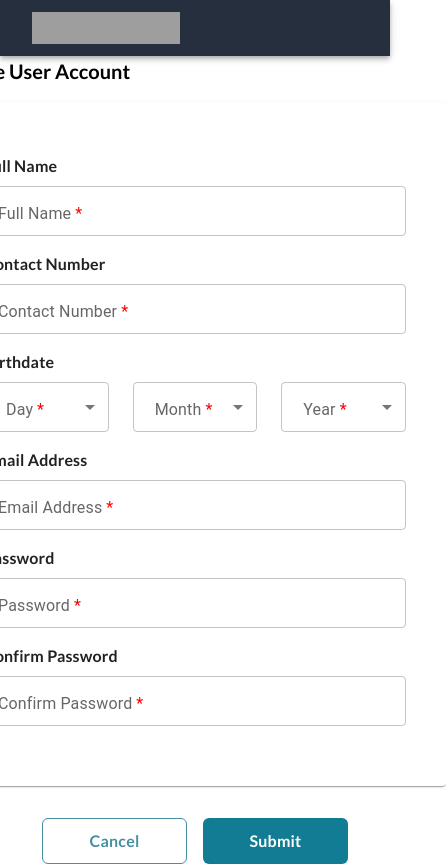
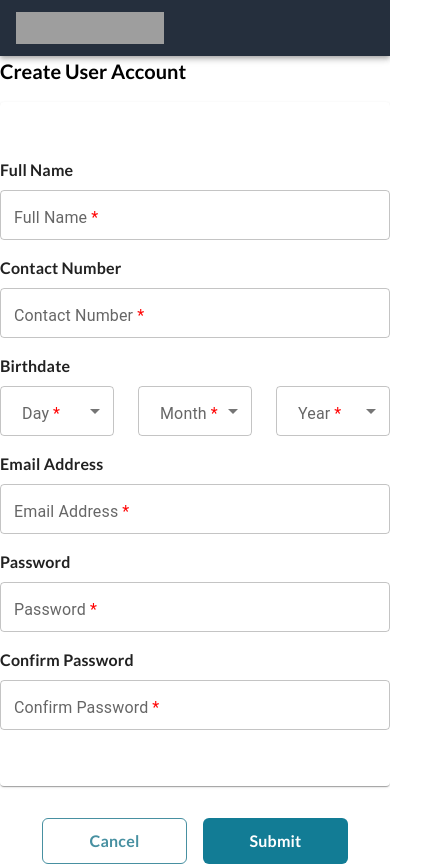
Before and after one commit to steventhomasdev/Account-Creation, a React (Create React App) app: page / in a window 390 px wide. Shown: the whole page, 446 px wide, since content can reach past the window. Built offline with nearby package versions, Linux system fonts and the light colour scheme; grey boxes are pictures that could not be loaded.

Commit message:
responsive changes

```diff
--- a/src/App.js
+++ b/src/App.js
@@ -1,4 +1,5 @@
 import './assets/App.css';
+import './assets/App-responsive.css'
 import Form from './components/Form';
 import Header from './components/Header';
 
--- /dev/null
+++ b/src/assets/App-responsive.css
@@ -0,0 +1,29 @@
+@media screen and (max-width: 599px) {
+    .nav-bar .nav-items {
+      padding: 0;
+    }
+
+    .form-container .card{
+        width: 100%;
+    }
+
+    .form-container .card .card-content {
+        padding: 0 1rem;
+        height: auto;
+        width: 100%;
+        margin: 0;
+    }
+
+    .form-container .btn-container{
+        max-width: 100%;
+        width: 100%;
+    }
+
+    #main-container.main-container{
+        padding: 0;
+    }
+
+    #main-container .form-container{
+        width: 100%;
+    }
+  }
--- a/src/assets/App.css
+++ b/src/assets/App.css
@@ -2,6 +2,13 @@
 
 body {
     margin: 0;
+}
+
+/* nav bar */
+
+#root .nav-bar{
+    background-color: #252F3D;
+    position: relative;
 }
 
 /* Container */
@@ -119,7 +126,7 @@ p.typography-header {
     flex-direction: column;
     gap: 0.5rem;
     align-items: start;
-    min-width: "100%";
+    min-width: 100%;
 }
 
 .input-form-control .input-field {
--- a/src/components/Form.jsx
+++ b/src/components/Form.jsx
@@ -9,6 +9,7 @@ import {
 } from "@mui/material";
 import DatePicker from "./DatePicker";
 import FormInput from "./FormInput";
+import SimpleBottomNavigation from "./MobileBottomNav";
 
 const Form = () => {
   return (
--- a/src/components/Header.jsx
+++ b/src/components/Header.jsx
@@ -4,9 +4,9 @@ import icon from "../assets/logo.svg";
 
 export default function Header() {
   return (
-    <AppBar component="nav" sx={{ backgroundColor: "#252F3D", position: "relative" }}>
+    <AppBar className="nav-bar" component="nav">
       <Container>
-        <Toolbar>
+        <Toolbar className="nav-items">
           <Box
             component="img"
             alt="The Idea Theorem Logo"
```
Also changed, not shown: src/components/MobileBottomNav.jsx (added).
